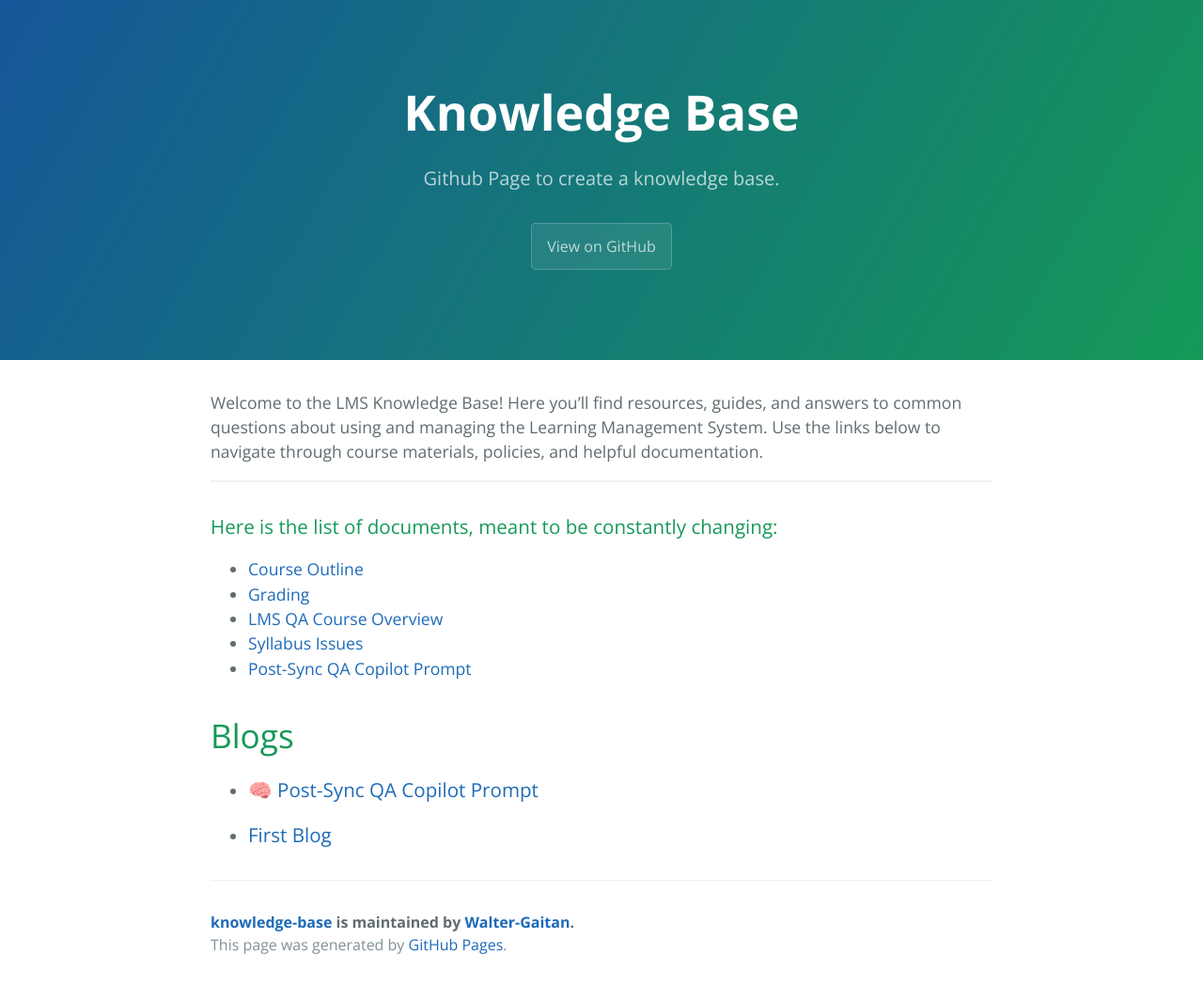
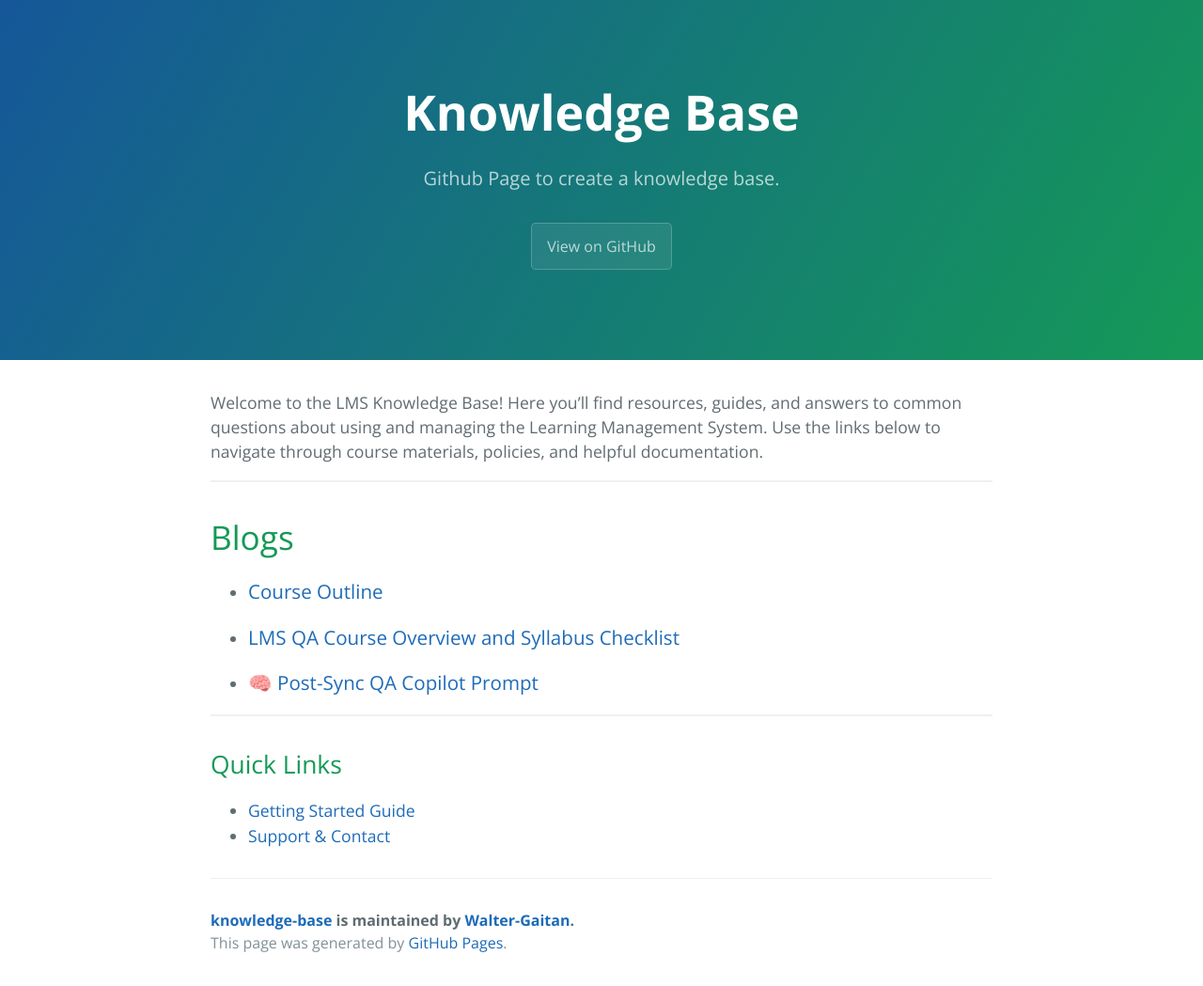
Before and after one commit to Walter-Gaitan/knowledge-base, a Jekyll site: the page built from index.md, in a window 1280 px wide. Shown: the whole page at 94% size. Built offline with Jekyll 4.4.1, drawn with Linux system fonts in a browser that asks for light colours.

Commit message:
move posts to blog section

```diff
--- a/index.md
+++ b/index.md
@@ -5,14 +5,6 @@ layout: default
 Welcome to the LMS Knowledge Base! Here you'll find resources, guides, and answers to common questions about using and managing the Learning Management System. Use the links below to navigate through course materials, policies, and helpful documentation.
 
 * * *
-
-### Here is the list of documents, meant to be constantly changing:
-
-* [Course Outline](./docs/course-outline.md)
-* [Grading](./docs/grading.md)
-* [LMS QA Course Overview](/docs/LMS_QA_Course_Overview_and_Syllabus_Checklist.md)
-* [Syllabus Issues](docs/syllabus-issues.md)
-* [Post-Sync QA Copilot Prompt](/docs/PSQA.md)
 
 # Blogs
 {% for post in site.posts %}
@@ -23,3 +15,10 @@ Welcome to the LMS Knowledge Base! Here you'll find resources, guides, and answe
 
 </ul>
 {% endfor %}
+
+***
+
+## Quick Links
+
+- [Getting Started Guide](getting-started.md)
+- [Support & Contact](support.md)
```
Also changed, not shown: _posts/2020-06-03-first-blog.md (deleted, +0 -6 lines), _posts/2025-07-17-PSQA.md (renamed from docs/PSQA.md, +8 -1 lines), _posts/2025-07-17-Post_sync_QA.md (deleted, +0 -88 lines), _posts/2025-07-18-LMS_QA_Course_Overview_and_Syllabus_Checklist.md (renamed from docs/LMS_QA_Course_Overview_and_Syllabus_Checklist.md, +8 -0 lines), _posts/2025-07-18-course-outline.md (renamed from docs/course-outline.md, +3 -0 lines).
